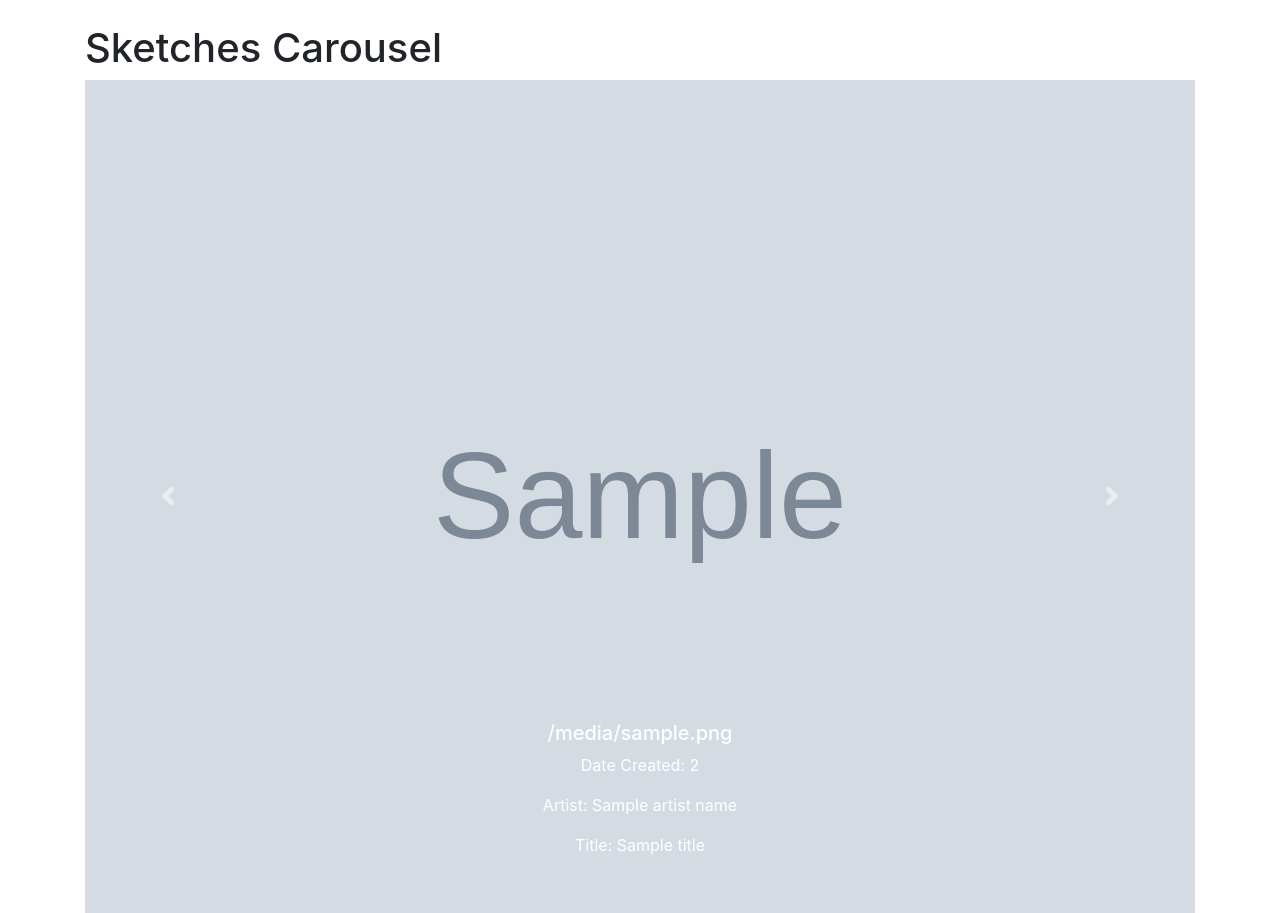
After one commit to lavanyagunnu/docker, a Flask app: template templates/temporary.html in a window 1280 px wide. The commit adds this page. Run offline with Flask 3, Linux system fonts and the light colour scheme; the template is opened without the code that fills it: most values are stand-ins (such as "Sample title", 1, 10 or a date in 2020); grey boxes marked "Sample" are stand-in pictures; some libraries are stand-ins or nearby versions.

Commit message:
added database to sketches

```diff
--- a/app.py
+++ b/app.py
@@ -1,8 +1,41 @@
 from flask import Flask, render_template
 import os
+import psycopg2
+from psycopg2 import sql
 
 app = Flask(__name__)
 app.config['STATIC_FOLDER'] = 'static'
+def fetch_sketches_data():
+    # Replace these with your actual database connection details
+    db_params = {
+        'dbname': 'lava_world',
+        'user': 'postgres',
+        'password': 'password123',
+        'host': 'postgres',
+        'port': '5432'
+    }
+
+    connection = psycopg2.connect(**db_params)
+    cursor = connection.cursor()
+
+    # Fetch data from the database
+    query = sql.SQL("SELECT Date_created, Artist_name, Title, File_name FROM sketches_data;")
+    cursor.execute(query)
+    result = cursor.fetchall()
+
+    # Separate the fetched data into individual lists
+    date_created_list = [row[0] for row in result]
+    artist_name_list = [row[1] for row in result]
+    title_list = [row[2] for row in result]
+    images_list = [row[3] for row in result]
+
+
+    # Close the database connection
+    cursor.close()
+    connection.close()
+
+    return date_created_list, artist_name_list, title_list, images_list
+
 
 @app.route('/')
 def home():
@@ -10,13 +43,16 @@ def home():
 
 @app.route('/sketches')
 def sketches():
-    # Path to the sketches folder
-    sketches_folder = os.path.join(app.static_folder, 'sketches')
 
-    # Get a list of all files in the sketches folder
-    sketches_images = [f for f in os.listdir(sketches_folder)  if os.path.isfile(os.path.join(sketches_folder, f))]
 
-    return render_template('sketches.html', sketches_images=sketches_images)
+    # Fetch the three lists from the database
+    date_created_list, artist_name_list, title_list, images_list= fetch_sketches_data()
+
+    # You should also pass these lists to the template
+    return render_template('sketches.html', sketches_images=images_list,
+                            date_created_list=date_created_list,
+                            artist_name_list=artist_name_list,
+                            title_list=title_list)
 
 
 
--- a/requirements.txt
+++ b/requirements.txt
@@ -1 +1,2 @@
 Flask
+psycopg2-binary
--- /dev/null
+++ b/templates/temporary.html
@@ -0,0 +1,49 @@
+<!-- sketches.html -->
+
+<!DOCTYPE html>
+<html lang="en">
+<head>
+    <meta charset="UTF-8">
+    <meta name="viewport" content="width=device-width, initial-scale=1.0">
+    <title>Sketches Carousel</title>
+    <link rel="stylesheet" href="https://stackpath.bootstrapcdn.com/bootstrap/4.3.1/css/bootstrap.min.css">
+</head>
+<body>
+
+<div class="container mt-4">
+    <h1>Sketches Carousel</h1>
+
+    <div id="sketchesCarousel" class="carousel slide" data-ride="carousel">
+        <div class="carousel-inner">
+            {% set image_path = 'static/sketches/' %}
+            {% for image in sketches_images %}
+                <div class="carousel-item {% if loop.first %}active{% endif %}">
+                    <img src="{{ url_for('static', filename=image_path + image) }}" class="d-block" alt="{{ image }}" style="width: 100%; height: auto;">
+
+                    <!-- Additional Information -->
+                    <div class="carousel-caption d-none d-md-block">
+                        <h5>{{ image }}</h5>
+                        <p>Date Created: {{ date_created_list[loop.index0] }}</p>
+                        <p>Artist: {{ artist_name_list[loop.index0] }}</p>
+                        <p>Title: {{ title_list[loop.index0] }}</p>
+                    </div>
+                </div>
+            {% endfor %}
+        </div>
+        <a class="carousel-control-prev" href="#sketchesCarousel" role="button" data-slide="prev">
+            <span class="carousel-control-prev-icon" aria-hidden="true"></span>
+            <span class="sr-only">Previous</span>
+        </a>
+        <a class="carousel-control-next" href="#sketchesCarousel" role="button" data-slide="next">
+            <span class="carousel-control-next-icon" aria-hidden="true"></span>
+            <span class="sr-only">Next</span>
+        </a>
+    </div>
+</div>
+
+<script src="https://code.jquery.com/jquery-3.3.1.slim.min.js"></script>
+<script src="https://cdnjs.cloudflare.com/ajax/libs/popper.js/1.14.7/umd/popper.min.js"></script>
+<script src="https://stackpath.bootstrapcdn.com/bootstrap/4.3.1/js/bootstrap.min.js"></script>
+
+</body>
+</html>
```
Also changed, not shown: db_files/sketches.sql (added, +15 -0 lines), docker_compose.yaml (added, +32 -0 lines), templates/sketches.html (+10 -2 lines), 2 other files.
